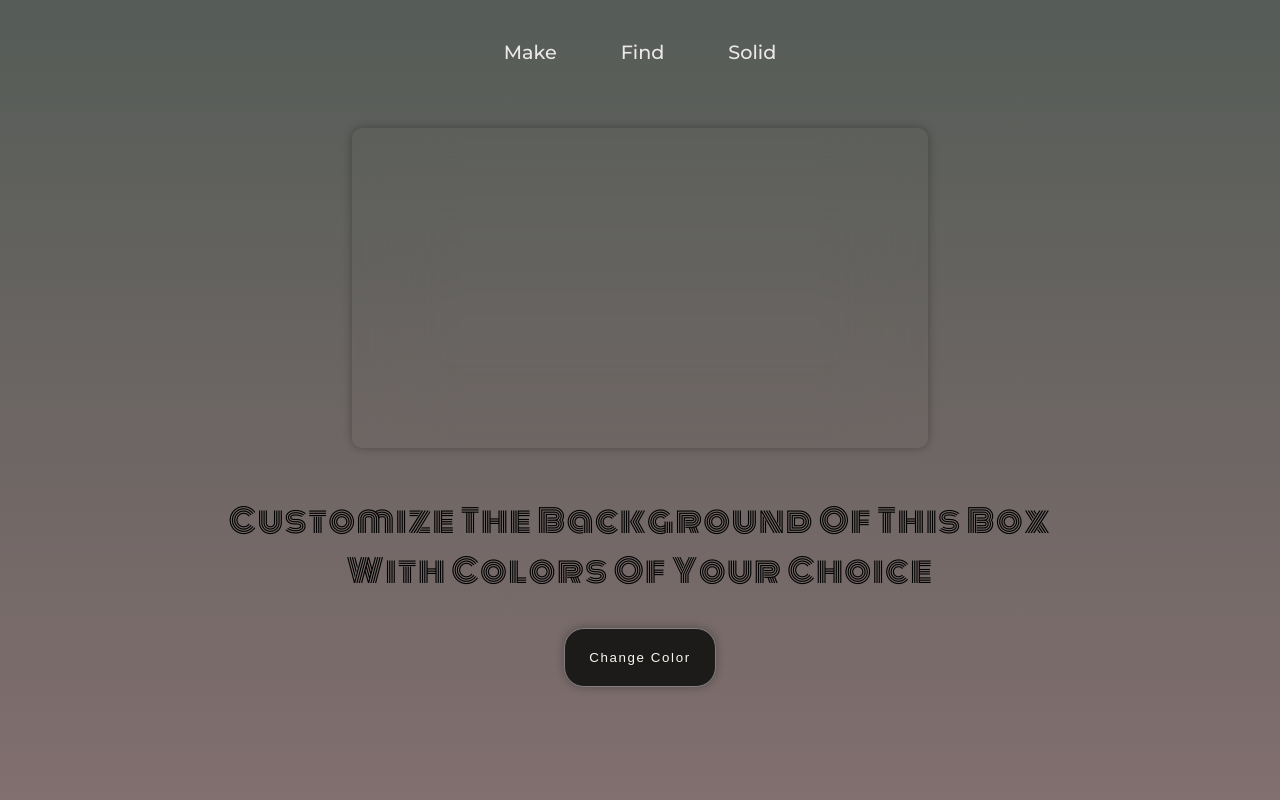
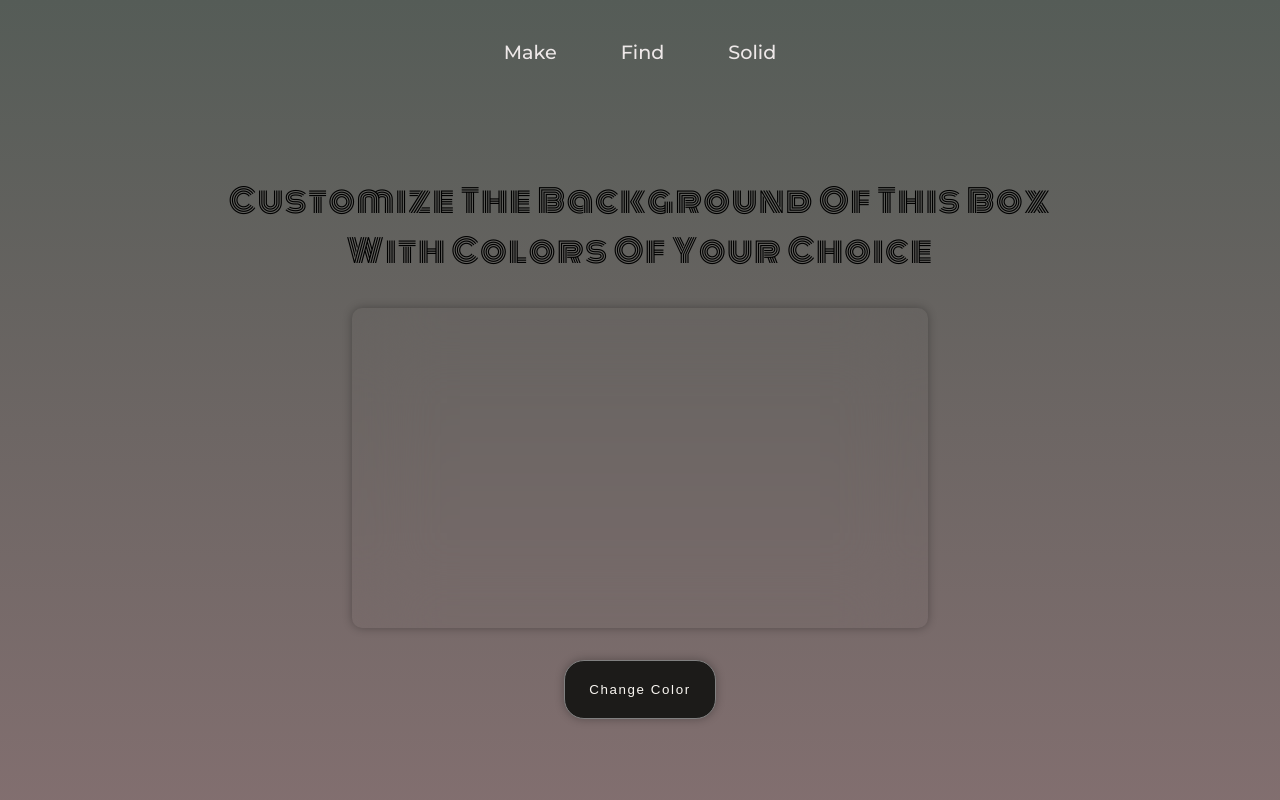
Before and after one commit to annu-1210/gradient_generator, a plain HTML site: page index.html in a window 1280 px wide. Shown: the top 800 px of the page. Drawn offline with Linux system fonts and the light colour scheme; a web font is replaced by a local one.

Commit message:
changes made

```diff
--- a/index.html
+++ b/index.html
@@ -37,10 +37,10 @@
     <main class="main-body">
         <section class="customise-color">
             <div class="container">
-                <div id="customiseColor-div" class="Color-boxes"></div>
                 <div class="color-box">
                     <span id="box-head">Customize The Background Of This Box
                         <br />With Colors Of Your Choice</span>
+                    <div id="customiseColor-div" class="Color-boxes"></div>
                     <button class="box-button" id="customiseButton">Change Color</button>
                     <span id="box-colorcode" id="customisedValues"></span>
                 </div>
@@ -49,10 +49,10 @@
 
         <section class="randomColor-generator">
             <div class="container">
-                <div id="randomColor-div" class="Color-boxes"></div>
                 <div class="color-box">
                     <span id="box-head">Change The Background Of This Box
                         <br />With Random Colors </span>
+                    <div id="randomColor-div" class="Color-boxes"></div>
                     <button class="box-button" id="randomButton">Change Color</button>
                     <span class="box-colorcode" id="randomValues"></span>
                 </div>
@@ -61,10 +61,10 @@
 
         <section class="solid-colors-bg">
             <div class="container">
-                <div id="solidColor-div" class="Color-boxes"></div>
                 <div class="color-box">
                     <span id="box-head">Change The Background Of This Box
                         <br />With Random Colors </span>
+                    <div id="solidColor-div" class="Color-boxes"></div>
                     <button class="box-button" id="solidButton">Change Color</button>
                     <span class="box-colorcode" id="solidValues"></span>
                 </div>
--- a/styles.css
+++ b/styles.css
@@ -52,16 +52,16 @@ body {
   flex-direction: column;
   justify-content: center;
   align-items: center;
-  margin-top: 5rem;
+  margin-top: 8rem;
   margin-bottom: 5rem;
   gap: 1rem;
 }
 
 .container{
-  display: flex;
+  /* display: flex;
   flex-direction: column;
   justify-content: center;
-  align-items: center;
+  align-items: center; */
   gap: 3rem;
   padding: 3rem 1rem;
   /* background-color: #555655; */
```
